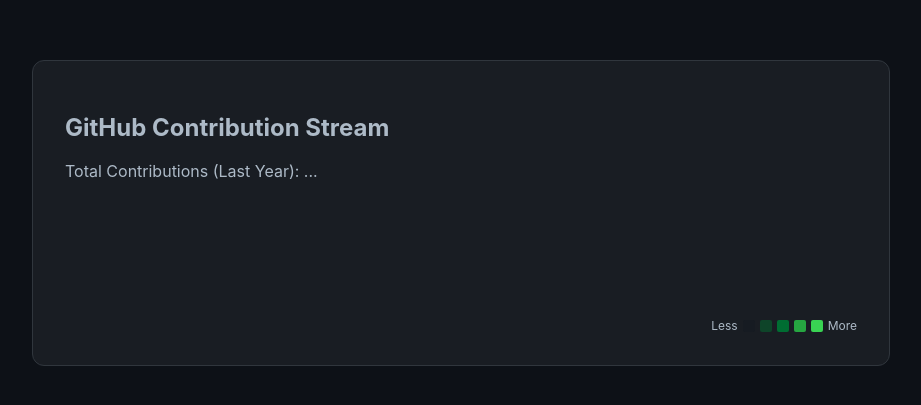
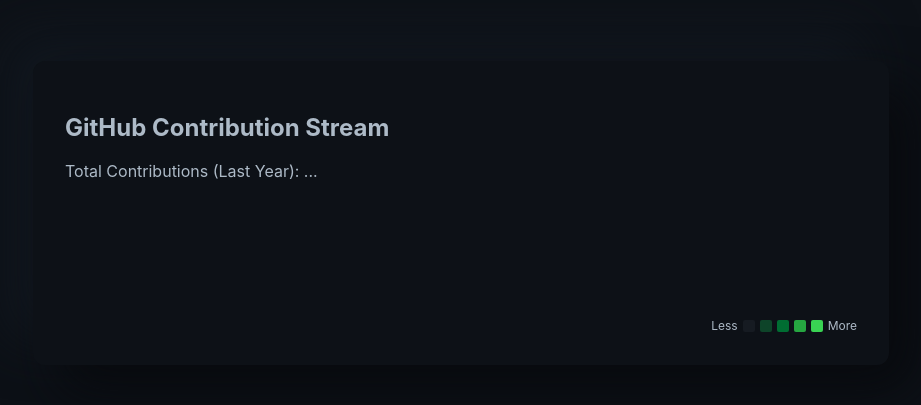
Before and after one commit to dericjojo-codecraft/github_activity_tracking_module, a website: page index.html in a window 1280 px wide. Shown: the part 187-592 px from the top of the page, without its empty margins (179-1100 px from the left). Drawn offline with Linux system fonts and the light colour scheme; no server answers.

Commit message:
added neumorphism UI

```diff
--- a/styles.css
+++ b/styles.css
@@ -20,10 +20,11 @@
 }
 
 .container {
-    background: rgba(255, 255, 255, 0.05);
+    background: var(--bg-color);/*rgba(255, 255, 255, 0.05);*/
     padding: 2rem;
     border-radius: 12px;
-    border: 1px solid #30363d;
+    box-shadow:  26px 26px 53px #080a0e,
+             -26px -26px 53px #121820;
 }
 
 .graph {
```
